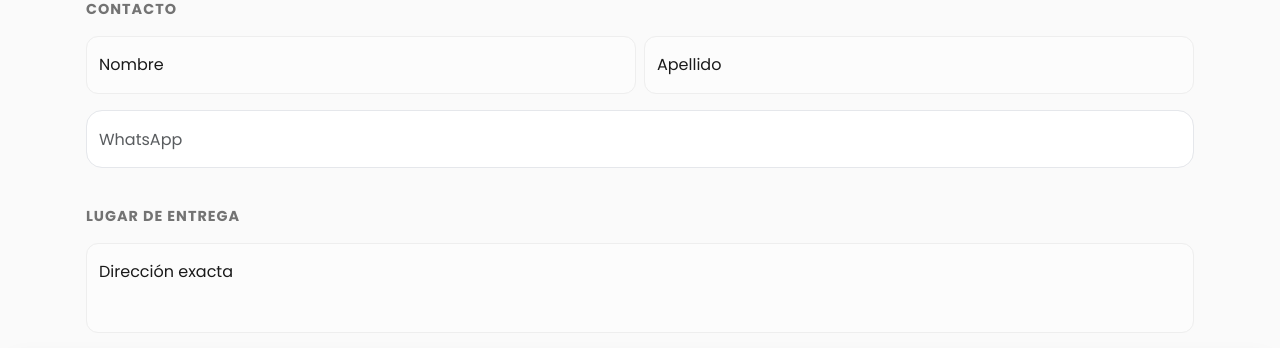
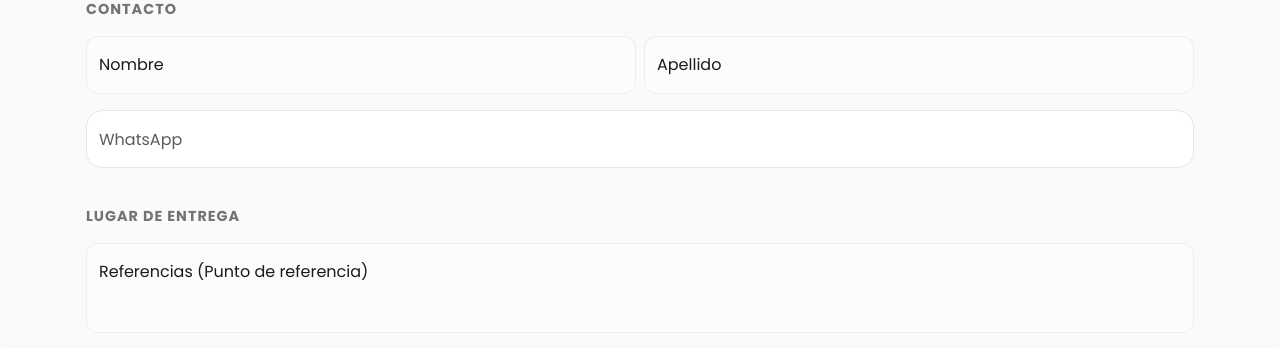
Before and after one commit to Alemancito/FoodBack, a Django app: template pedidos/templates/pedidos/checkout.html in a window 1280 px wide. Shown: the part 343-691 px from the top of the page. Run offline with Django 5.2, Linux system fonts and the light colour scheme; tables that the repository leaves empty hold one stand-in row (values such as "Sample post"); the template is opened without the code that fills it: values that come from a table or form of the project are taken from there, most other values are stand-ins (such as "Sample title", 1, 10 or a date in 2020); some libraries are stand-ins or nearby versions.

Commit message:
cambiando mensaje de extras en menu y mejorando referencias en checkout

```diff
--- a/pedidos/templates/pedidos/checkout.html
+++ b/pedidos/templates/pedidos/checkout.html
@@ -141,7 +141,11 @@
 
                 <div class="form-section-title">Lugar de Entrega</div>
                 <div class="mb-3">
-                    <div class="form-floating mb-3"><textarea class="form-control" placeholder="Dirección" id="direccion" name="direccion" style="height: 90px; resize: none;" required></textarea><label>Dirección exacta</label></div>
+                    <div class="form-floating mb-3">
+                        <textarea class="form-control" placeholder="Ej: Casa color menta, frente al parque, portón negro..." id="direccion" name="direccion" style="height: 90px; resize: none;" required></textarea>
+                        <label>Referencias (Punto de referencia)</label>
+                    </div>
+
                     <div id="map-container"><div id="map"></div><div id="uber-pin" class="center-pin"><i class="bi bi-geo-alt-fill"></i></div></div>
                     <button type="button" class="btn btn-white border w-100 rounded-pill py-3 fw-semibold shadow-sm" onclick="detectarUbicacionInteligente(true)"><i class="bi bi-geo-alt-fill me-1 text-danger"></i> Usar mi ubicación actual</button>
                     <div class="text-center mt-2">
@@ -218,9 +222,8 @@
 
                         <div class="tab-pane fade" id="tab-android">
                             <div class="guide-step"><div class="step-number">1</div><div class="step-text">Desliza la barra superior (donde activas y desactivas el wifi) y activa la opcion <b>Ubicación</b> (<b>o GPS</b> dependiendo el modelo de dispositivo) 📍.</div></div>
-                            <div class="guide-step"><div class="step-number">2</div><div class="step-text">Asegurate de no estar utilizando ninguna app externa de <b>VPN / Firewall</b> 🔒  (sino has descargado esto o no sabes que es posiblemente no tengas una app de este estilo).</div></div>
+                            <div class="guide-step"><div class="step-number">2</div><div class="step-text">Asegurate de no estar utilizando ninguna app externa de <b>VPN / Firewall</b> 🔒  (sino has descargado esto o no sabes que es posiblemente no tengas una app de este estilo).</div></div>
                             <div class="guide-step"><div class="step-number">3</div><div class="step-text">Si al recargar la pagina te pide aceptar permitir la ubicacion presiona el boton <b>Aceptar</b> ✅.</div></div>
-
 
                             <div class="alert alert-warning small border-0 text-dark mt-3 mb-2">
                                 <i class="bi bi-info-circle-fill me-1"></i> Vuelve aquí y presiona el botón negro para aplicar cambios.
@@ -251,7 +254,7 @@
     <script src="https://maps.googleapis.com/maps/api/js?key={{ GOOGLE_MAPS_API_KEY }}&libraries=places&callback=initMap" async defer></script>
 
     <script>
-        let map, autocomplete;
+        let map;
         let precioBaseGlobal = parseFloat("{{ total_productos|default:0 }}");
         let iti;
         const DEFAULT_SV = { lat: 13.6929, lng: -89.2182 };
@@ -259,13 +262,13 @@
         function initMap() {
             const mapElement = document.getElementById("map");
             if (!mapElement) return;
+
+            // Inicio del mapa SIN autocomplete vinculado al input de texto
             map = new google.maps.Map(mapElement, { zoom: 15, center: DEFAULT_SV, disableDefaultUI: true, zoomControl: true, gestureHandling: 'greedy' });
             document.getElementById('uber-pin').style.display = 'block';
+
+            // El mapa actualiza los inputs ocultos de lat/lng al moverse
             map.addListener("idle", () => { updatePosition(map.getCenter()); });
-
-            const inputDir = document.getElementById("direccion");
-            autocomplete = new google.maps.places.Autocomplete(inputDir, { componentRestrictions: { country: "sv" }, fields: ["geometry", "formatted_address"] });
-            autocomplete.addListener("place_changed", () => { const place = autocomplete.getPlace(); if (place.geometry) { map.setCenter(place.geometry.location); map.setZoom(17); } });
 
             detectarUbicacionInteligente(false);
         }
--- a/pedidos/templates/pedidos/menu.html
+++ b/pedidos/templates/pedidos/menu.html
@@ -389,7 +389,7 @@
                                     {% endif %}
 
                                     {% if producto.extras.exists %}
-                                        <p class="text-muted small mb-2 fw-bold">Agrega sabor para Acompañar (Opcional):</p>
+                                        <p class="text-muted small mb-2 fw-bold">Agrega algo de sabor para Acompañar (Opcional) 💖:</p>
                                         {% for extra in producto.extras.all %}
                                             {% if extra.disponible %}
                                             <div class="mb-2">
```
